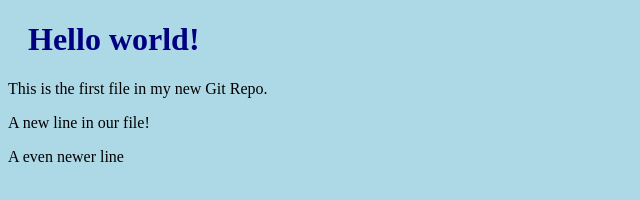
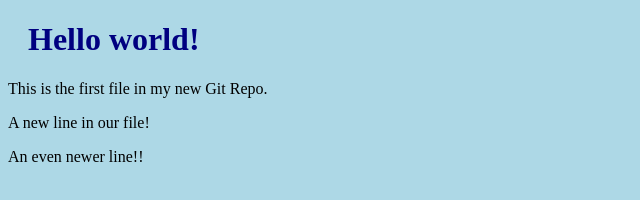
Before and after one commit to MephiFAF/TestRepo, a plain HTML site: page index.html in a window 1280 px wide. Shown: the full height of the page, 0-640 px from the left. Drawn offline with Linux system fonts and the light colour scheme.

Commit message:
Further changes

```diff
--- a/index.html
+++ b/index.html
@@ -9,7 +9,7 @@
 <h1>Hello world!</h1>
 <p>This is the first file in my new Git Repo.</p>
 <p>A new line in our file!</p>
-<p>A even newer line</p>
+<p>An even newer line!!</p>
 
 </body>
 </html>
```
